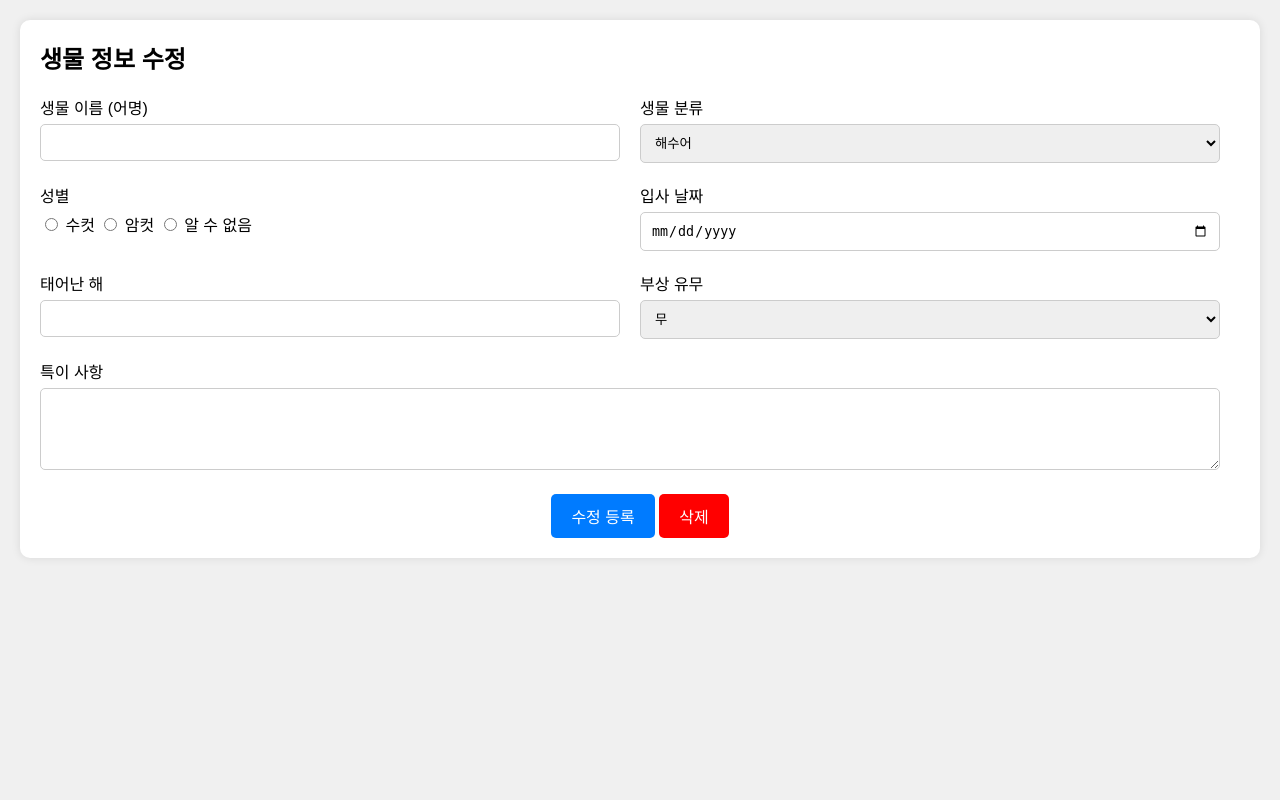
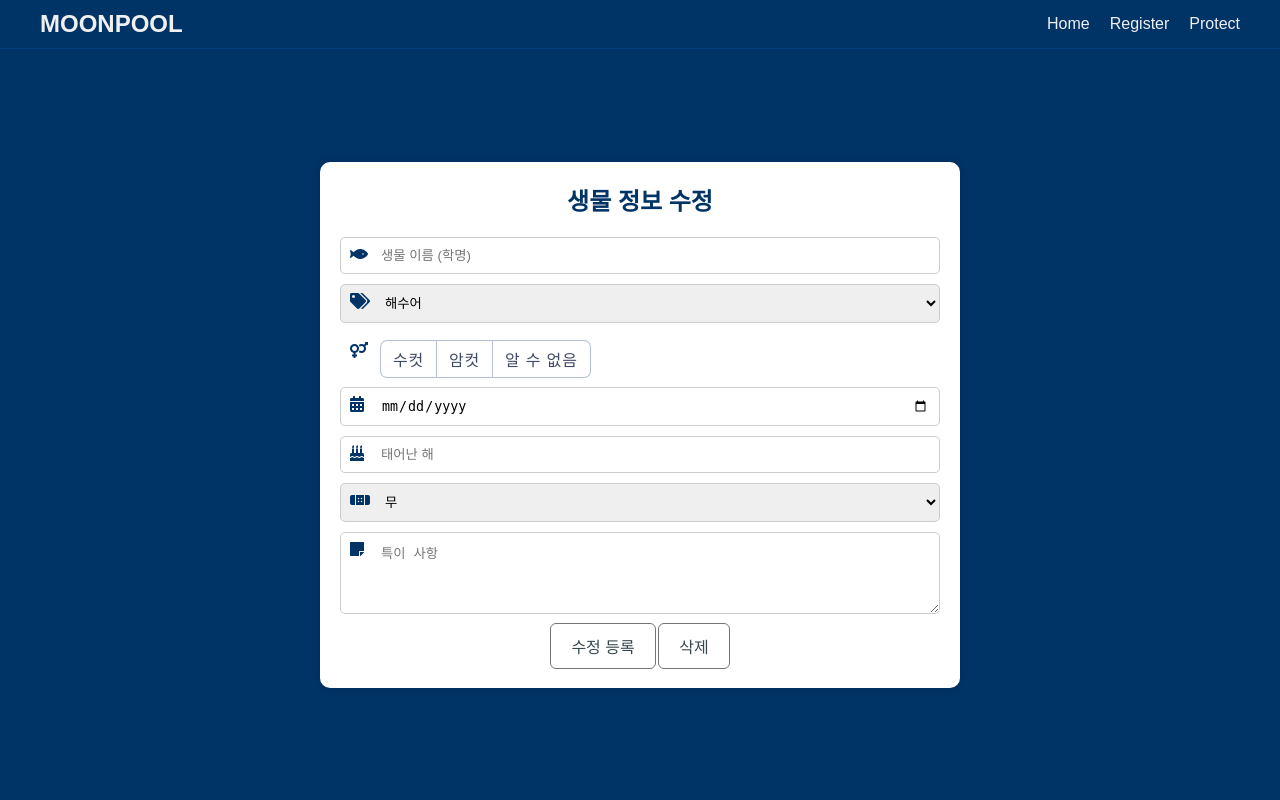
Before and after one commit to MOONProd/Marine_Management, a Java web app: template src/main/webapp/WEB-INF/views/upform.jsp in a window 1280 px wide. Run offline with Spring Boot 4, a stand-in JSP engine, Linux system fonts and the light colour scheme; the template is opened without the code that fills it, so the values that code supplies are empty.

Commit message:
style: upform

```diff
--- a/src/main/webapp/WEB-INF/views/upform.jsp
+++ b/src/main/webapp/WEB-INF/views/upform.jsp
@@ -1,74 +1,15 @@
-<%@ page contentType="text/html;charset=UTF-8" language="java" %>
-<%@ taglib uri="jakarta.tags.core"  prefix="c" %>
+<%@ page contentType="text/html;charset=UTF-8" language="java"%>
+<%@ taglib uri="jakarta.tags.core" prefix="c"%>
 <!DOCTYPE html>
 <html lang="ko">
 <head>
 <meta charset="UTF-8">
 <meta name="viewport" content="width=device-width, initial-scale=1.0">
+<link rel="stylesheet"
+	href="${pageContext.request.contextPath}/form_styles.css">
+<link rel="stylesheet"
+	href="https://cdnjs.cloudflare.com/ajax/libs/font-awesome/5.15.4/css/all.min.css">
 <title>생물 정보 수정</title>
-    <style>
-        body {
-            font-family: Arial, sans-serif;
-            margin: 0;
-            padding: 20px;
-            background-color: #f0f0f0;
-        }
-        .section {
-            background-color: #ffffff;
-            padding: 20px;
-            border-radius: 10px;
-            box-shadow: 0 0 10px rgba(0,0,0,0.1);
-            margin-bottom: 20px;
-        }
-        .section h2 {
-            margin-top: 0;
-        }
-        form {
-            display: flex;
-            flex-wrap: wrap;
-        }
-        label {
-            display: block;
-            margin-bottom: 5px;
-        }
-        input[type="text"], input[type="date"], select, textarea {
-            width: 100%;
-            padding: 10px;
-            margin-bottom: 20px;
-            border: 1px solid #ccc;
-            border-radius: 5px;
-            box-sizing: border-box;
-        }
-        .form-group {
-            flex: 1 1 45%;
-            margin-right: 20px;
-        }
-        .form-group:last-child {
-            margin-right: 0;
-        }
-        .form-actions {
-            flex-basis: 100%;
-            text-align: center;
-        }
-        button {
-            padding: 10px 20px;
-            font-size: 16px;
-            color: #fff;
-            background-color: #007BFF;
-            border: none;
-            border-radius: 5px;
-            cursor: pointer;
-        }
-        button:hover {
-            background-color: #0056b3;
-        }
-        .delete-button {
-            background-color: #FF0000;
-        }
-        .delete-button:hover {
-            background-color: #cc0000;
-        }
-    </style>
 <script>
 	function toggleInjuryDetails() {
 		var injuryType = document.getElementById("injuryType").value;
@@ -81,9 +22,9 @@
 			injuryDetails.style.display = "block";
 		} else {
 			injuryDetails.style.display = "none";
-                injuryContent.value = "";  // 부상 내용 초기화
-                injuryDate.value = "";     // 부상 날짜 초기화
-                recoveryDate.value = "";   // 복귀 날짜 초기화
+			injuryContent.value = ""; // 부상 내용 초기화
+			injuryDate.value = ""; // 부상 날짜 초기화
+			recoveryDate.value = ""; // 복귀 날짜 초기화
 		}
 	}
 
@@ -91,81 +32,159 @@
 	document.addEventListener('DOMContentLoaded', function() {
 		toggleInjuryDetails();
 	});
+
+	function confirmDelete() {
+        var modal = document.getElementById("deleteModal");
+        modal.style.display = "block";
+    }
+
+    function closeModal() {
+        var modal = document.getElementById("deleteModal");
+        modal.style.display = "none";
+    }
+
+    function deleteRecord() {
+        closeModal();
+        window.location.href = '/delete?no=${marine.no}';
+    }
+
 </script>
 </head>
 <body>
+	<header>
+		<div class="container">
+			<div class="logo">
+				<a href="/">MOONPOOL</a>
+			</div>
+			<nav>
+				<ul class="hover_effect">
+					<li><a href="/">Home</a></li>
+					<li><a href="/form">Register</a></li>
+					<li><a href="/list_protect">Protect</a></li>
+				</ul>
+			</nav>
+		</div>
+	</header>
+	<div class="content">
 		<div class="section">
 			<h2>생물 정보 수정</h2>
 			<form method="post">
+				<div class="form-card">
 					<input type="hidden" name="no" value="${marine.no}">
 					<div class="form-group">
-                <label for="animalName">생물 이름 (어명)</label>
-                <input type="text" id="animalName" name="name" value="${marine.name}" required>
+						<label for="animalName" class="icon-label"><i
+							class="fas fa-fish"></i></label> <input type="text" id="animalName"
+							name="name" value="${marine.name}" placeholder="생물 이름 (학명)"
+							required>
 					</div>
 					<div class="form-group">
-                <label for="animalType">생물 분류</label>
-                <select id="animalType" name="type" onchange="toggleTypeDetails()" required>
-                    <option value="해수어" ${'해수어'.equals(marine.type) ? 'selected' : ''}>해수어</option>
-                    <option value="담수어" ${'담수어'.equals(marine.type) ? 'selected' : ''}>담수어</option>
-                    <option value="포유류" ${'포유류'.equals(marine.type) ? 'selected' : ''}>포유류</option>
-                    <option value="파충류" ${'파충류'.equals(marine.type) ? 'selected' : ''}>파충류</option>
+						<label for="animalType" class="icon-label"><i
+							class="fas fa-tags"></i></label> <select id="animalType" name="type"
+							onchange="toggleTypeDetails()" required>
+							<option value="해수어"
+								${'해수어'.equals(marine.type) ? 'selected' : ''}>해수어</option>
+							<option value="담수어"
+								${'담수어'.equals(marine.type) ? 'selected' : ''}>담수어</option>
+							<option value="포유류"
+								${'포유류'.equals(marine.type) ? 'selected' : ''}>포유류</option>
+							<option value="파충류"
+								${'파충류'.equals(marine.type) ? 'selected' : ''}>파충류</option>
 							<option value="기타" ${'기타'.equals(marine.type) ? 'selected' : ''}>기타</option>
 						</select>
 					</div>
 					<div class="form-group">
-                <label for="gender">성별</label>
-                <input type="radio" id="male" name="gender" value="수컷" ${'수컷'.equals(marine.gender) ? 'checked' : ''} required> 수컷
-                <input type="radio" id="female" name="gender" value="암컷" ${'암컷'.equals(marine.gender) ? 'checked' : ''}> 암컷
-                <input type="radio" id="unknown" name="gender" value="알 수 없음" ${'알 수 없음'.equals(marine.gender) ? 'checked' : ''}> 알 수 없음
+						<label class="icon-label"><i class="fas fa-venus-mars"></i></label>
+						<div class="radio-wrapper-20">
+							<label for="male"> <input type="radio" id="male"
+								name="gender" value="수컷"
+								${'수컷'.equals(marine.gender) ? 'checked' : ''} required>
+								<span class="name">수컷</span>
+							</label> <label for="female"> <input type="radio" id="female"
+								name="gender" value="암컷"
+								${'암컷'.equals(marine.gender) ? 'checked' : ''}> <span
+								class="name">암컷</span>
+							</label> <label for="unknown"> <input type="radio" id="unknown"
+								name="gender" value="알 수 없음"
+								${'알 수 없음'.equals(marine.gender) ? 'checked' : ''}> <span
+								class="name">알 수 없음</span>
+							</label>
 						</div>
-            <div class="form-group">
-                <label for="admissionDate">입사 날짜</label>
-                <input type="date" id="admissionDate" name="admissionDate" value="${admissionDateStr}" required>
+					</div>
+					<div
+						class="form-group ${not empty admissionDateError ? 'invalid' : ''}">
+						<label for="admissionDate" class="icon-label"><i
+							class="fas fa-calendar-alt"></i></label> <input type="date"
+							id="admissionDate" name="admissionDate"
+							value="${admissionDateStr}" required>
 						<c:if test="${not empty admissionDateError}">
-                    <div style="color: red;">${admissionDateError}</div>
+							<div class="error-message">${admissionDateError}</div>
 						</c:if>
 					</div>
-            <div class="form-group">
-                <label for="birthYear">태어난 해</label>
-                <input type="text" id="birthYear" name="birthYear" value="${marine.birthYear}" maxlength="4"
-			           class="${not empty error ? 'error-input' : ''}" required>
+					<div class="form-group ${not empty error ? 'invalid' : ''}">
+						<label for="birthYear" class="icon-label"><i
+							class="fas fa-birthday-cake"></i></label> <input type="text"
+							id="birthYear" name="birthYear"
+							value="${marine.birthYear != null ? marine.birthYear : ''}"
+							maxlength="4" class="${not empty error ? 'error-input' : ''}"
+							placeholder="태어난 해" required>
 						<c:if test="${not empty error}">
-                    <div style="color: red;">${error}</div>
+							<div class="error-message">${error}</div>
 						</c:if>
 					</div>
-            <div class="form-group">
-                <label for="injuryType">부상 유무</label>
+					<div class="form-group ${not empty injuryContentError ? 'invalid' : ''}">
+						<label for="injuryType"class="icon-label"><i class="fas fa-band-aid"></i></label>
 						<select id="injuryType" name="injuryType" onchange="toggleInjuryDetails()" required>
-                    <option value="무" ${'무'.equals(marine.injuryType) ? 'selected' : ''}>무</option>
-                    <option value="유" ${'유'.equals(marine.injuryType) ? 'selected' : ''}>유</option>
+							<option value="무"
+								${'무'.equals(marine.injuryType) ? 'selected' : ''}>무</option>
+							<option value="유"
+								${'유'.equals(marine.injuryType) ? 'selected' : ''}>유</option>
 						</select>
 					</div>
 					<div class="form-group">
-                <label for="notes">특이 사항</label>
-                <textarea id="notes" name="notes" rows="4">${marine.notes}</textarea>
+						<label for="notes" class="icon-label"><i class="fas fa-sticky-note"></i></label>
+						<textarea id="notes" name="notes" rows="4" placeholder="특이 사항">${marine.notes}</textarea>
 					</div>
-            <div class="form-group" id="injuryDetails" style="display: none;">
-                <label for="injuryDetails">부상 내용</label>
-                <textarea id="injuryContent" name="injuryContent" rows="4" class="${not empty injuryContentError ? 'error-input' : ''}">${marine.injuryContent}</textarea>
+					<div class="form-group ${not empty injuryContentError ? 'invalid' : ''}" id="injuryDetails" style="display: none;">
+						<label for="injuryDetails" class="injury-icon-label"><i class="fas fa-file-medical"></i></label>
+						<textarea id="injuryContent" name="injuryContent" rows="4"
+							class="${not empty injuryContentError ? 'error-input' : ''}" placeholder="부상 내용">${marine.injuryContent}</textarea>
 						<c:if test="${not empty injuryContentError}">
-                    <div style="color: red;">${injuryContentError}</div>
+							<div class="error-message">${injuryContentError}</div>
 						</c:if>
-                <label for="injuryDate">부상 날짜</label>
-                <input type="date" id="injuryDate" name="injuryDate" value="${injuryDateStr}" class="${not empty injuryDateError ? 'error-input' : ''}">
+						<div class="form-group ${not empty injuryDateError ? 'invalid' : ''}">
+							<label for="injuryDate" class="injury-icon-label"><i class="fas fa-calendar-day"></i></label>
+							<input type="date" id="injuryDate" name="injuryDate" value="${injuryDateStr}"
+								class="${not empty injuryDateError ? 'error-input' : ''}">
 							<c:if test="${not empty injuryDateError}">
-                    <div style="color: red;">${injuryDateError}</div>
+								<div class="error-message">${injuryDateError}</div>
 							</c:if>
-                <label for="recoveryDate">복귀 날짜</label>
-                <input type="date" id="recoveryDate" name="recoveryDate" value="${recoveryDateStr}" class="${not empty recoveryDateError ? 'error-input' : ''}">
+						</div>
+						<div class="form-group ${not empty recoveryDateError ? 'invalid' : ''}">
+							<label for="recoveryDate" class="injury-icon-label"><i class="fas fa-calendar-check"></i></label>
+							<input type="date" id="recoveryDate" name="recoveryDate" value="${recoveryDateStr}"
+								class="${not empty recoveryDateError ? 'error-input' : ''}">
 							<c:if test="${not empty recoveryDateError}">
-                    <div style="color: red;">${recoveryDateError}</div>
+								<div class="error-message">${recoveryDateError} </div>
+							</c:if>
+						</div>
+						<c:if test="${not empty dateError}">
+                            <div class="error-message">${dateError}</div>
                         </c:if>
                       </div>
 					<div class="form-actions">
-                <button type="submit">수정 등록</button>
-                <button type="button" class="delete-button" onclick="location.href='/delete?no=${marine.no}'">삭제</button>
+						<button type="submit" class="button button--aylen">수정 등록</button>
+						<button type="button" class="delete-button button button--aylen" onclick="confirmDelete()">삭제</button>
+					</div>
 				</div>
 			</form>
 		</div>
+	</div>
+	<div id="deleteModal" class="modal">
+        <div class="modal-content">
+            <span class="close" onclick="closeModal()">&times;</span>
+            <p>삭제되었습니다.</p>
+            <button class="confirm-button" onclick="deleteRecord()">확인</button>
+        </div>
+    </div>
 </body>
 </html>
```
Also changed, not shown: src/main/resources/static/form_styles.css (+59 -0 lines). Lines whose indentation alone changed are shown as unchanged.
